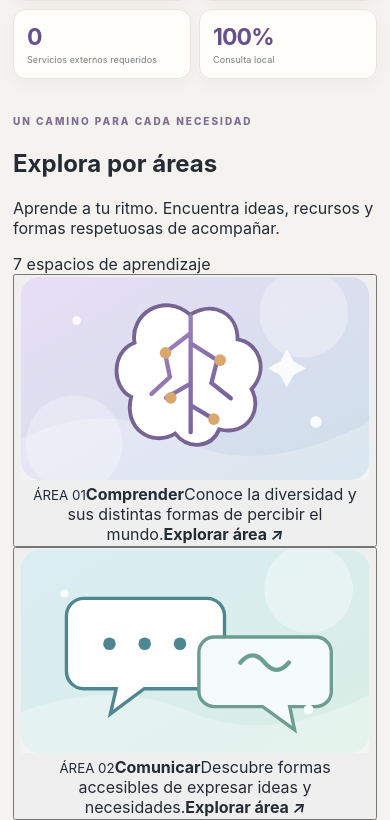
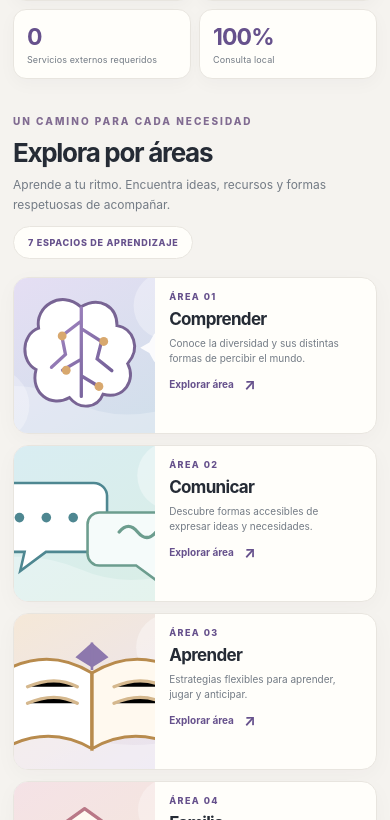
Before and after one commit to jairdiosdeher-collab/jairrestaura-neuro, a React (Vite) app: page / in a window 390 px wide. Shown: the part 1284-2104 px from the top of the page. Built offline with nearby package versions, Linux system fonts and the light colour scheme.

Commit message:
Diseño editorial para las siete áreas ilustradas

```diff
--- a/src/styles.css
+++ b/src/styles.css
@@ -160,3 +160,39 @@ header{height:66px;padding:0 42px;background:var(--surface);border-color:var(--l
  .footer{padding:18px 14px;font-size:9px}
 }
 @media(max-width:370px){.resource-grid{grid-template-columns:1fr}.resource-card{min-height:0}.resource-visual{height:145px}}
+
+
+
+/* Áreas editoriales ilustradas de la portada */
+.areas-section{margin:38px 0 46px}
+.areas-heading{display:flex;justify-content:space-between;align-items:end;gap:20px;margin-bottom:18px}
+.areas-heading h2{font-size:30px;letter-spacing:-.05em;margin:8px 0 7px}
+.areas-heading p{font-size:13px;line-height:1.7;color:var(--muted);margin:0;max-width:650px}
+.areas-count{white-space:nowrap;color:var(--purple);font-size:10px;font-weight:800;letter-spacing:.08em;text-transform:uppercase;padding:10px 14px;border:1px solid var(--line);border-radius:30px;background:var(--surface)}
+.areas-grid{display:grid;grid-template-columns:repeat(2,minmax(0,1fr));gap:17px}
+.area-card{display:grid;grid-template-columns:43% 57%;min-height:190px;padding:0;border:1px solid var(--line);border-radius:19px;overflow:hidden;text-align:left;background:var(--surface);color:var(--text);box-shadow:0 6px 22px #302a3b08;transition:transform .22s,box-shadow .22s,border-color .22s}
+.area-card:hover{transform:translateY(-4px);box-shadow:0 15px 34px #302a3b14;border-color:#c8b8d5}
+.area-art{display:block;min-height:100%;overflow:hidden;background:var(--pale)}
+.area-art img{width:100%;height:100%;min-height:190px;object-fit:cover;display:block;transition:transform .45s}
+.area-card:hover .area-art img{transform:scale(1.06)}
+.area-copy{display:flex;flex-direction:column;align-items:flex-start;justify-content:center;padding:19px 20px}
+.area-copy small{font-size:9px;letter-spacing:.16em;color:var(--purple);font-weight:850;margin-bottom:7px}
+.area-copy>b{font-size:19px;letter-spacing:-.04em;margin-bottom:7px}
+.area-copy>span{font-size:11px;line-height:1.65;color:var(--muted)}
+.area-copy strong{display:flex;align-items:center;gap:10px;color:var(--purple);font-size:10px;margin-top:14px}
+.area-copy i{font-style:normal;font-size:15px}
+@media(max-width:1050px){.areas-grid{gap:12px}.area-card{grid-template-columns:40% 60%;min-height:180px}.area-art img{min-height:180px}.area-copy{padding:15px}.area-copy>b{font-size:17px}}
+@media(max-width:700px){
+ .areas-section{margin:28px 0 34px}
+ .areas-heading{align-items:flex-start;flex-direction:column;gap:10px}
+ .areas-heading h2{font-size:26px}.areas-heading p{font-size:12px}
+ .areas-grid{grid-template-columns:1fr;gap:11px}
+ .area-card{grid-template-columns:39% 61%;min-height:155px;border-radius:15px}
+ .area-art img{min-height:155px}
+ .area-copy{padding:13px 14px}
+ .area-copy>b{font-size:17px}
+ .area-copy>span{font-size:10px;line-height:1.5}
+ .area-copy strong{margin-top:9px}
+ .areas-count{font-size:9px}
+}
+@media(prefers-reduced-motion:reduce){.area-card,.area-art img{transition:none}}
```
